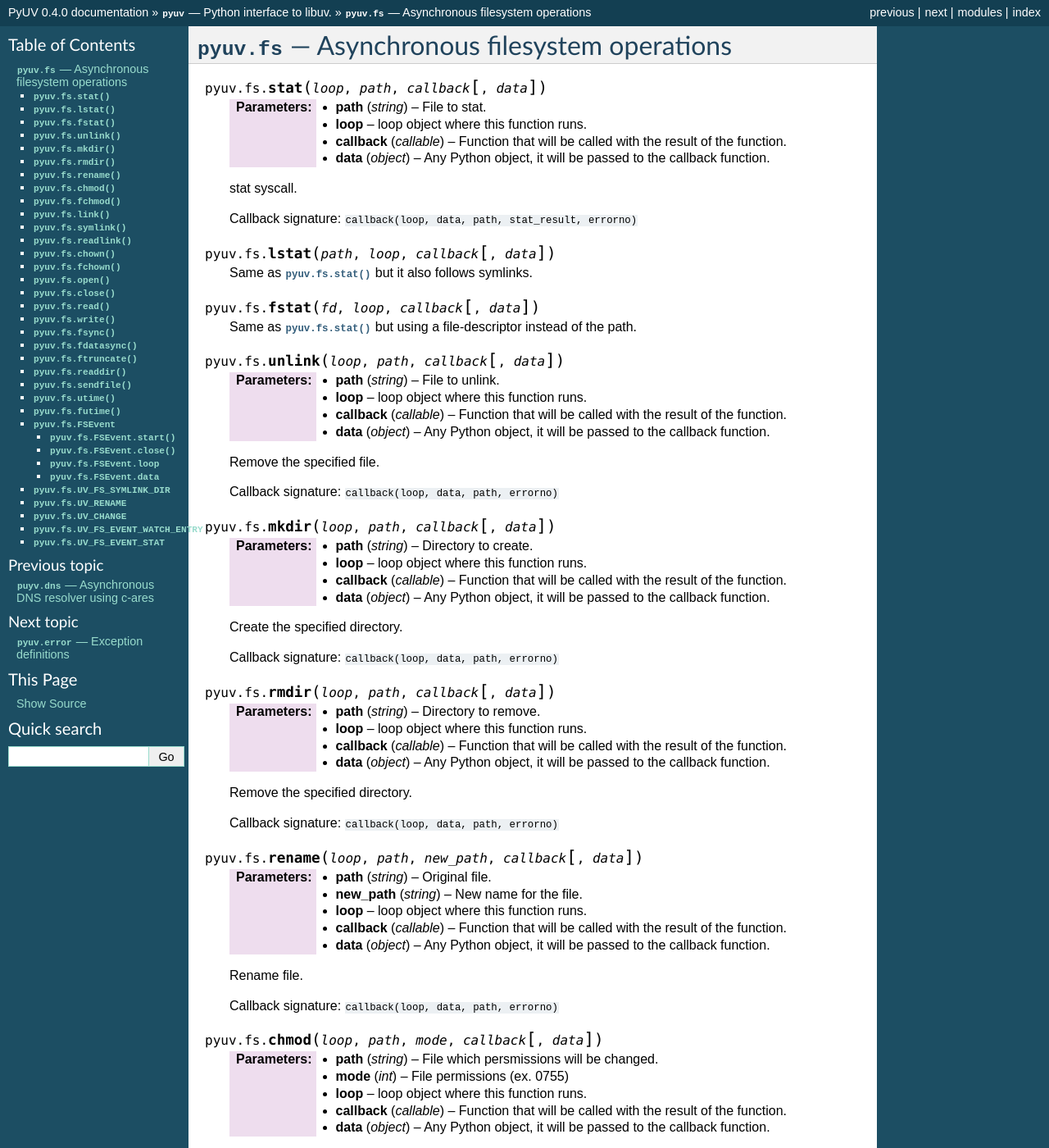
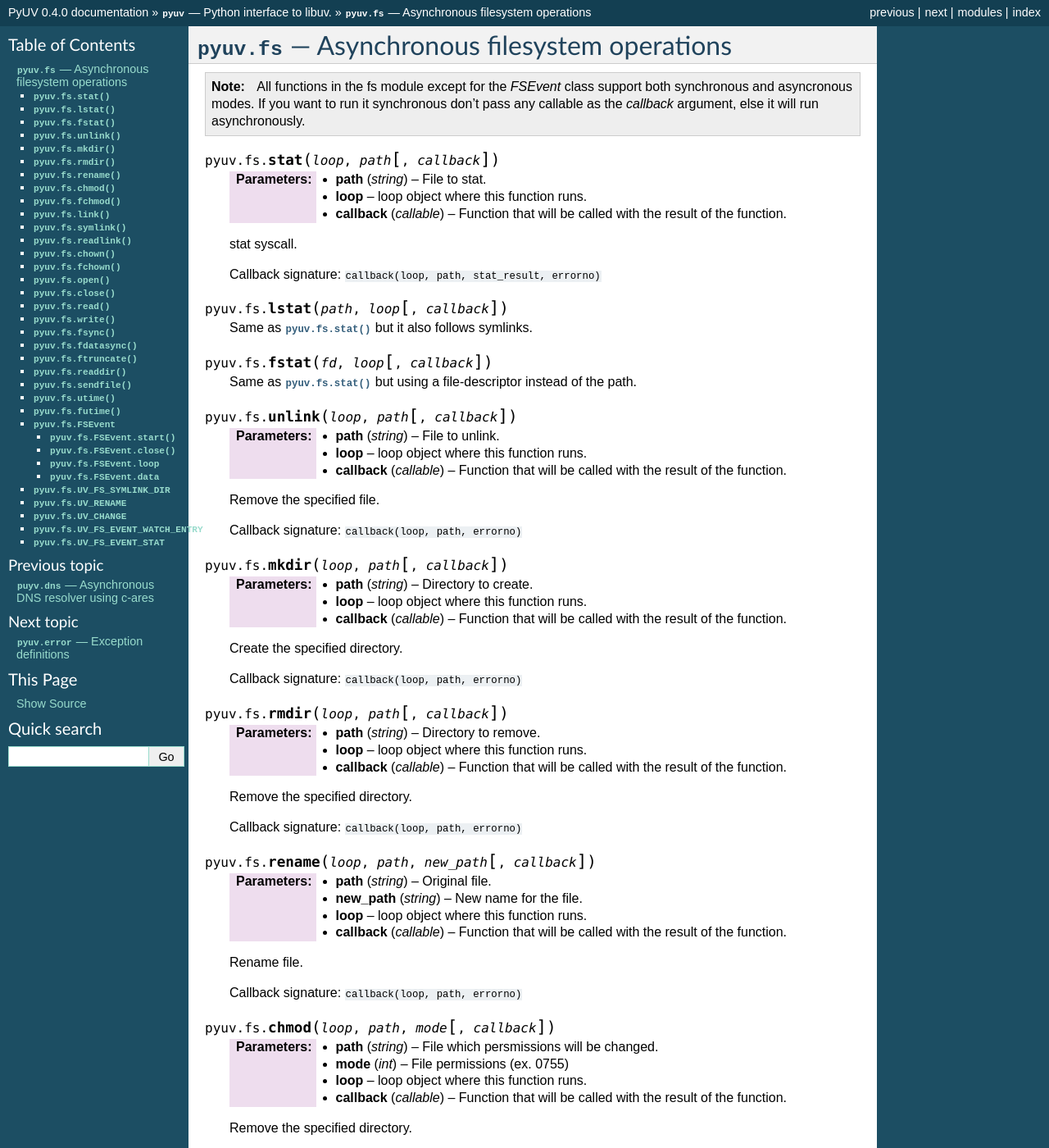
Before and after one commit to saghul/pyuv, a Sphinx documentation site: the page built from docs/fs.rst, in a window 1280 px wide and 1400 px high. Shown: the whole window at 82% size. Built offline with Sphinx 7.4.7, drawn with Linux system fonts in a browser that asks for light colours; some of the changed text lies outside the part shown.

Commit message:
Updated documentation

```diff
--- a/docs/fs.rst
+++ b/docs/fs.rst
@@ -9,7 +9,13 @@
 ========================================================
 
 
-.. py:function:: pyuv.fs.stat(loop, path, callback, [data])
+.. note::
+    All functions in the fs module except for the `FSEvent` class support both
+    synchronous and asyncronous modes. If you want to run it synchronous don't
+    pass any callable as the `callback` argument, else it will run asynchronously.
+
+
+.. py:function:: pyuv.fs.stat(loop, path, [callback])
 
     :param string path: File to stat.
 
@@ -17,24 +23,22 @@
 
     :param callable callback: Function that will be called with the result of the function.
 
-    :param object data: Any Python object, it will be passed to the callback function.
-
     stat syscall.
 
-    Callback signature: ``callback(loop, data, path, stat_result, errorno)``
+    Callback signature: ``callback(loop, path, stat_result, errorno)``
 
 
-.. py:function:: pyuv.fs.lstat(path, loop, callback, [data])
+.. py:function:: pyuv.fs.lstat(path, loop, [callback])
 
     Same as :py:func:`pyuv.fs.stat` but it also follows symlinks.
 
 
-.. py:function:: pyuv.fs.fstat(fd, loop, callback, [data])
+.. py:function:: pyuv.fs.fstat(fd, loop, [callback])
 
     Same as :py:func:`pyuv.fs.stat` but using a file-descriptor instead of the path.
 
 
-.. py:function:: pyuv.fs.unlink(loop, path, callback, [data])
+.. py:function:: pyuv.fs.unlink(loop, path, [callback])
 
     :param string path: File to unlink.
 
@@ -42,14 +46,12 @@
 
     :param callable callback: Function that will be called with the result of the function.
 
-    :param object data: Any Python object, it will be passed to the callback function.
-
     Remove the specified file.
 
-    Callback signature: ``callback(loop, data, path, errorno)``
+    Callback signature: ``callback(loop, path, errorno)``
 
 
-.. py:function:: pyuv.fs.mkdir(loop, path, callback, [data])
+.. py:function:: pyuv.fs.mkdir(loop, path, [callback])
 
     :param string path: Directory to create.
 
@@ -57,14 +59,12 @@
 
     :param callable callback: Function that will be called with the result of the function.
 
-    :param object data: Any Python object, it will be passed to the callback function.
-
     Create the specified directory.
 
-    Callback signature: ``callback(loop, data, path, errorno)``
+    Callback signature: ``callback(loop, path, errorno)``
 
 
-.. py:function:: pyuv.fs.rmdir(loop, path, callback, [data])
+.. py:function:: pyuv.fs.rmdir(loop, path, [callback])
 
     :param string path: Directory to remove.
 
@@ -72,14 +72,12 @@
 
     :param callable callback: Function that will be called with the result of the function.
 
-    :param object data: Any Python object, it will be passed to the callback function.
-
     Remove the specified directory.
 
-    Callback signature: ``callback(loop, data, path, errorno)``
+    Callback signature: ``callback(loop, path, errorno)``
 
 
-.. py:function:: pyuv.fs.rename(loop, path, new_path, callback, [data])
+.. py:function:: pyuv.fs.rename(loop, path, new_path, [callback])
 
     :param string path: Original file.
 
@@ -89,14 +87,12 @@
 
     :param callable callback: Function that will be called with the result of the function.
 
-    :param object data: Any Python object, it will be passed to the callback function.
-
     Rename file.
 
-    Callback signature: ``callback(loop, data, path, errorno)``
+    Callback signature: ``callback(loop, path, errorno)``
 
 
-.. py:function:: pyuv.fs.chmod(loop, path, mode, callback, [data])
+.. py:function:: pyuv.fs.chmod(loop, path, mode, [callback])
 
     :param string path: File which persmissions will be changed.
 
@@ -106,19 +102,17 @@
 
     :param callable callback: Function that will be called with the result of the function.
 
-    :param object data: Any Python object, it will be passed to the callback function.
-
     Remove the specified directory.
 
-    Callback signature: ``callback(loop, data, path, errorno)``
+    Callback signature: ``callback(loop, path, errorno)``
 
 
-.. py:function:: pyuv.fs.fchmod(loop, fd, mode, callback, [data])
+.. py:function:: pyuv.fs.fchmod(loop, fd, mode, [callback])
 
     Same as :py:func:`pyuv.fs.chmod` but using a file-descriptor instead of the path.
 
 
-.. py:function:: pyuv.fs.link(loop, path, new_path, callback, [data])
+.. py:function:: pyuv.fs.link(loop, path, new_path, [callback])
 
     :param string path: Original file.
 
@@ -128,14 +122,12 @@
 
     :param callable callback: Function that will be called with the result of the function.
 
-    :param object data: Any Python object, it will be passed to the callback function.
-
     Create a hard-link.
 
-    Callback signature: ``callback(loop, data, path, errorno)``
+    Callback signature: ``callback(loop, path, errorno)``
 
 
-.. py:function:: pyuv.fs.symlink(loop, path, new_path, callback, [data])
+.. py:function:: pyuv.fs.symlink(loop, path, new_path, [callback])
 
     :param string path: Original file.
 
@@ -145,14 +137,12 @@
 
     :param callable callback: Function that will be called with the result of the function.
 
-    :param object data: Any Python object, it will be passed to the callback function.
-
     Create a symlink.
 
-    Callback signature: ``callback(loop, data, path, errorno)``
+    Callback signature: ``callback(loop, path, errorno)``
 
 
-.. py:function:: pyuv.fs.readlink(loop, path, callback, [data])
+.. py:function:: pyuv.fs.readlink(loop, path, [callback])
 
     :param string path: Link file to process.
 
@@ -160,14 +150,12 @@
 
     :param callable callback: Function that will be called with the result of the function.
 
-    :param object data: Any Python object, it will be passed to the callback function.
-
     Read link file and return the original file path.
 
-    Callback signature: ``callback(loop, data, path, errorno)``
+    Callback signature: ``callback(loop, path, errorno)``
 
 
-.. py:function:: pyuv.fs.chown(loop, path, uid, gid, callback, [data])
+.. py:function:: pyuv.fs.chown(loop, path, uid, gid, [callback])
 
     :param string path: File which persmissions will be changed.
 
@@ -179,19 +167,17 @@
 
     :param callable callback: Function that will be called with the result of the function.
 
-    :param object data: Any Python object, it will be passed to the callback function.
-
     Changes ownership of a file.
 
-    Callback signature: ``callback(loop, data, path, errorno)``
+    Callback signature: ``callback(loop, path, errorno)``
 
 
-.. py:function:: pyuv.fs.fchown(loop, fd, mode, callback, [data])
+.. py:function:: pyuv.fs.fchown(loop, fd, mode, [callback])
 
     Same as :py:func:`pyuv.fs.chown` but using a file-descriptor instead of the path.
 
 
-.. py:function:: pyuv.fs.open(loop, path, flags, mode, callback, [data])
+.. py:function:: pyuv.fs.open(loop, path, flags, mode, [callback])
 
     :param string path: File to open.
 
@@ -203,14 +189,12 @@
 
     :param callable callback: Function that will be called with the result of the function.
 
-    :param object data: Any Python object, it will be passed to the callback function.
-
     Open file.
 
-    Callback signature: ``callback(loop, data, path, fd, errorno)``
+    Callback signature: ``callback(loop, path, fd, errorno)``
 
 
-.. py:function:: pyuv.fs.close(loop, fd, callback, [data])
+.. py:function:: pyuv.fs.close(loop, fd, [callback])
 
     :param int fd: File-descriptor to close.
 
@@ -218,14 +202,12 @@
 
     :param callable callback: Function that will be called with the result of the function.
 
-    :param object data: Any Python object, it will be passed to the callback function.
-
     Close file.
 
-    Callback signature: ``callback(loop, data, path, errorno)``
+    Callback signature: ``callback(loop, path, errorno)``
 
 
-.. py:function:: pyuv.fs.read(loop, fd, length, offset, callback, [data])
+.. py:function:: pyuv.fs.read(loop, fd, length, offset, [callback])
 
     :param int fd: File-descriptor to read from.
 
@@ -237,14 +219,12 @@
 
     :param callable callback: Function that will be called with the result of the function.
 
-    :param object data: Any Python object, it will be passed to the callback function.
-
     Read from file.
 
-    Callback signature: ``callback(loop, data, path, read_data, errorno)``
+    Callback signature: ``callback(loop, path, read_data, errorno)``
 
 
-.. py:function:: pyuv.fs.write(loop, fd, write_data, offset, callback, [data])
+.. py:function:: pyuv.fs.write(loop, fd, write_data, offset, [callback])
 
     :param int fd: File-descriptor to read from.
 
@@ -256,14 +236,12 @@
 
     :param callable callback: Function that will be called with the result of the function.
 
-    :param object data: Any Python object, it will be passed to the callback function.
-
     Write to file.
 
-    Callback signature: ``callback(loop, data, path, bytes_written, errorno)``
+    Callback signature: ``callback(loop, path, bytes_written, errorno)``
 
 
-.. py:function:: pyuv.fs.fsync(loop, fd, callback, [data])
+.. py:function:: pyuv.fs.fsync(loop, fd, [callback])
 
     :param int fd: File-descriptor to sync.
 
@@ -271,14 +249,12 @@
 
     :param callable callback: Function that will be called with the result of the function.
 
-    :param object data: Any Python object, it will be passed to the callback function.
-
     Sync all changes made to file.
 
-    Callback signature: ``callback(loop, data, path, errorno)``
+    Callback signature: ``callback(loop, path, errorno)``
 
 
-.. py:function:: pyuv.fs.fdatasync(loop, fd, callback, [data])
+.. py:function:: pyuv.fs.fdatasync(loop, fd, [callback])
 
     :param int fd: File-descriptor to sync.
 
@@ -286,14 +262,12 @@
 
     :param callable callback: Function that will be called with the result of the function.
 
-    :param object data: Any Python object, it will be passed to the callback function.
-
     Sync data changes made to file.
 
-    Callback signature: ``callback(loop, data, path, errorno)``
+    Callback signature: ``callback(loop, path, errorno)``
 
 
-.. py:function:: pyuv.fs.ftruncate(loop, fd, offset, callback, [data])
+.. py:function:: pyuv.fs.ftruncate(loop, fd, offset, [callback])
 
     :param int fd: File-descriptor to truncate.
 
@@ -303,14 +277,12 @@
 
     :param callable callback: Function that will be called with the result of the function.
 
-    :param object data: Any Python object, it will be passed to the callback function.
-
     Truncate the contents of a file to the specified offset.
 
-    Callback signature: ``callback(loop, data, path, errorno)``
+    Callback signature: ``callback(loop, path, errorno)``
 
 
-.. py:function:: pyuv.fs.readdir(loop, path, flags, callback, [data])
+.. py:function:: pyuv.fs.readdir(loop, path, flags, [callback])
 
     :param string path: Directory to list.
 
@@ -320,14 +292,12 @@
 
     :param callable callback: Function that will be called with the result of the function.
 
-    :param object data: Any Python object, it will be passed to the callback function.
-
     List files from a directory.
 
-    Callback signature: ``callback(loop, data, path, files, errorno)``
+    Callback signature: ``callback(loop, path, files, errorno)``
 
 
-.. py:function:: pyuv.fs.sendfile(loop, out_fd, in_fd, in_offset, length, callback, [data])
+.. py:function:: pyuv.fs.sendfile(loop, out_fd, in_fd, in_offset, length, [callback])
 
     :param int in_fd: File-descriptor to read from.
 
@@ -341,14 +311,12 @@
 
     :param callable callback: Function that will be called with the result of the function.
 
-    :param object data: Any Python object, it will be passed to the callback function.
-
     Send a regular file to a stream socket.
 
-    Callback signature: ``callback(loop, data, path, bytes_written, errorno)``
+    Callback signature: ``callback(loop, path, bytes_written, errorno)``
 
 
-.. py:function:: pyuv.fs.utime(loop, path, atime, mtime, callback, [data])
+.. py:function:: pyuv.fs.utime(loop, path, atime, mtime, [callback])
 
     :param string path: Directory to list.
 
@@ -360,17 +328,14 @@
 
     :param callable callback: Function that will be called with the result of the function.
 
-    :param object data: Any Python object, it will be passed to the callback function.
-
     Update file times.
 
-    Callback signature: ``callback(loop, data, path, files, errorno)``
+    Callback signature: ``callback(loop, path, files, errorno)``
 
 
-.. py:function:: pyuv.fs.futime(loop, fd, atime, mtime, callback, [data])
+.. py:function:: pyuv.fs.futime(loop, fd, atime, mtime, [callback])
 
     Same as :py:func:`pyuv.fs.utime` but using a file-descriptor instead of the path.
-
 
 
 .. py:class:: pyuv.fs.FSEvent(loop)
```
Also changed, not shown: docs/dns.rst (+77 -0 lines), docs/udp.rst (+24 -0 lines).
